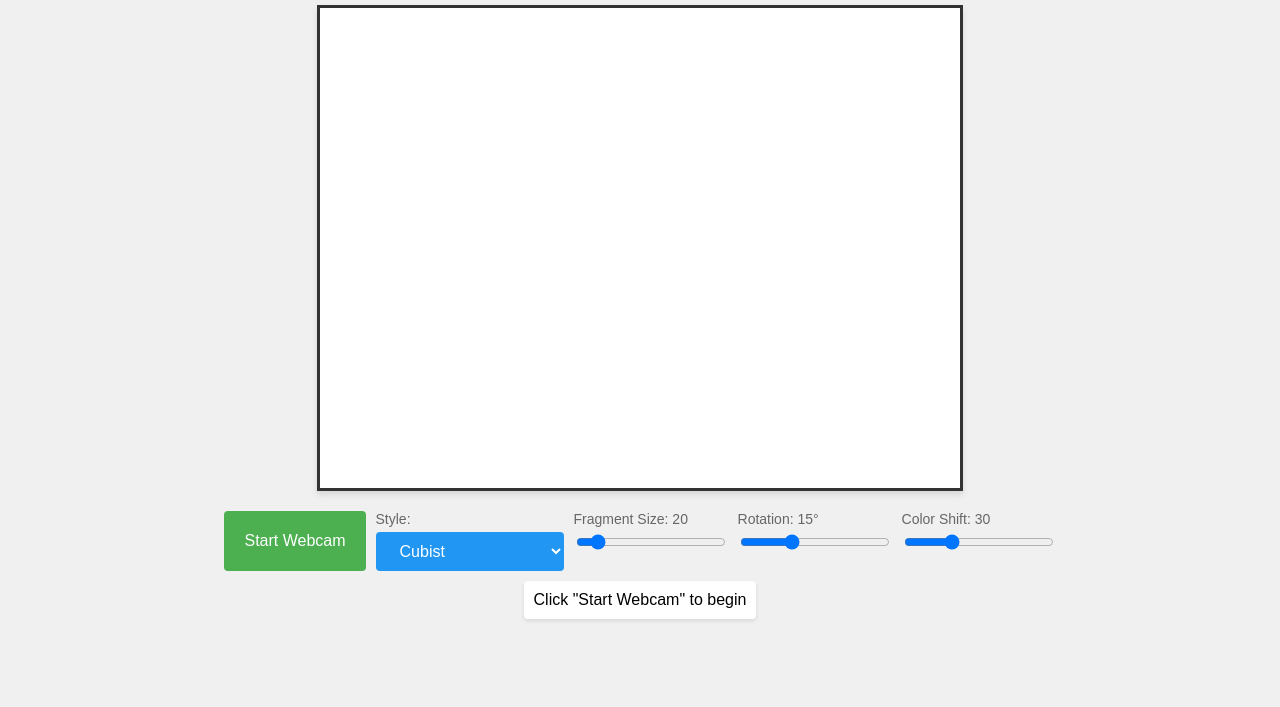
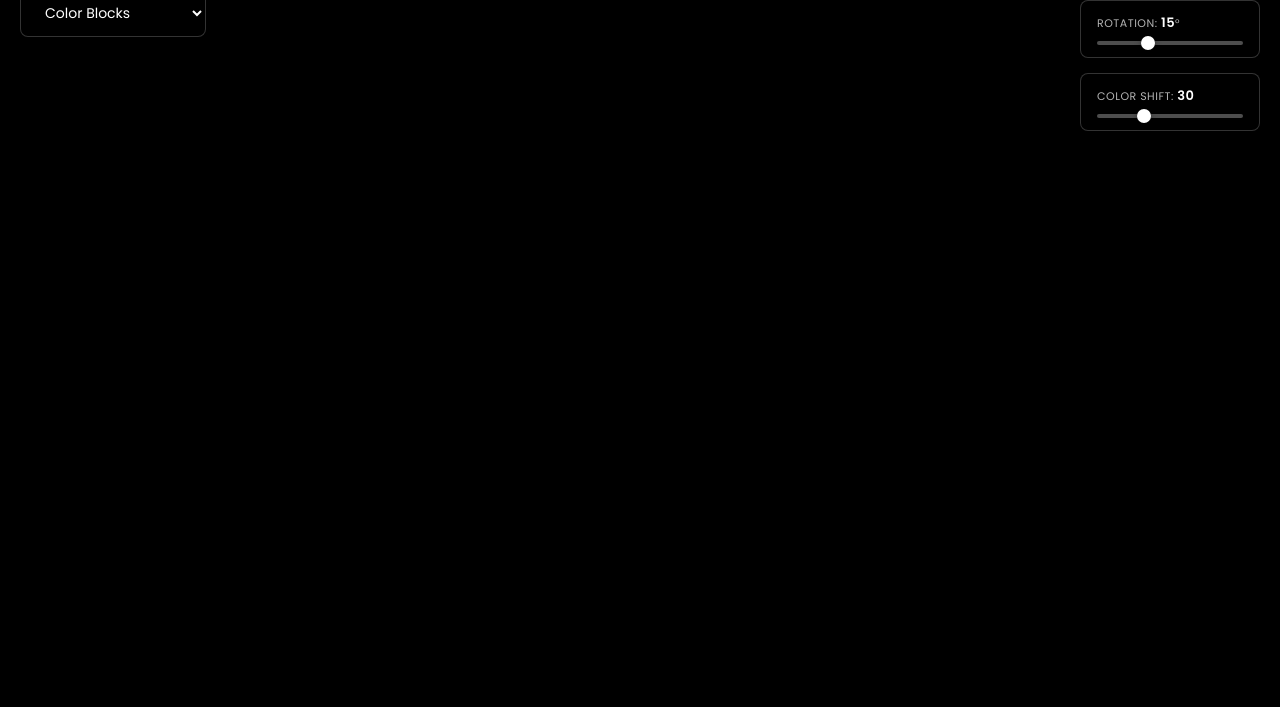
Before and after one commit to revanspr/genart, a plain HTML site: page GA2/picasso_face.html in a window 1280 px wide. Shown: the part 93-800 px from the top of the page. Drawn offline with Linux system fonts and the light colour scheme.

Commit message:
fullscreen

```diff
--- a/GA2/picasso_face.html
+++ b/GA2/picasso_face.html
@@ -5,25 +5,24 @@
     <meta name="viewport" content="width=device-width, initial-scale=1.0">
     <title>Picasso-Style Face Art</title>
     <style>
-        body {
+        @import url('https://fonts.googleapis.com/css2?family=Bebas+Neue&family=Poppins:wght@300;400;600&display=swap');
+
+        * {
             margin: 0;
-            padding: 20px;
-            display: flex;
-            flex-direction: column;
-            align-items: center;
-            background-color: #f0f0f0;
-            font-family: 'Arial', sans-serif;
+            padding: 0;
+            box-sizing: border-box;
         }
 
-        h1 {
-            color: #333;
-            margin-bottom: 20px;
-        }
-
-        #container {
+        body {
+            width: 100vw;
+            height: 100vh;
+            display: flex;
+            align-items: center;
+            justify-content: center;
+            background: #000;
+            font-family: 'Poppins', sans-serif;
             position: relative;
-            display: flex;
-            gap: 20px;
+            overflow: hidden;
         }
 
         video {
@@ -31,87 +30,149 @@
         }
 
         canvas {
-            border: 3px solid #333;
-            background-color: white;
-            box-shadow: 0 4px 6px rgba(0,0,0,0.1);
+            position: absolute;
+            top: 0;
+            left: 0;
+            width: 100vw;
+            height: 100vh;
+            object-fit: cover;
         }
 
-        #controls {
-            margin-top: 20px;
+        #left-controls {
+            position: fixed;
+            top: 20px;
+            left: 20px;
             display: flex;
-            gap: 10px;
-            flex-wrap: wrap;
-            justify-content: center;
+            flex-direction: column;
+            gap: 15px;
+            z-index: 10;
+        }
+
+        #right-controls {
+            position: fixed;
+            top: 20px;
+            right: 20px;
+            display: flex;
+            flex-direction: column;
+            gap: 15px;
+            z-index: 10;
         }
 
         button, select {
-            padding: 10px 20px;
-            font-size: 16px;
+            padding: 12px 20px;
+            font-size: 14px;
+            font-weight: 500;
             cursor: pointer;
-            background-color: #4CAF50;
+            background: rgba(0, 0, 0, 0.7);
             color: white;
-            border: none;
-            border-radius: 4px;
-            transition: background-color 0.3s;
+            border: 1px solid rgba(255, 255, 255, 0.2);
+            border-radius: 8px;
+            transition: all 0.3s ease;
+            font-family: 'Poppins', sans-serif;
+            outline: none;
+            backdrop-filter: blur(10px);
+            min-width: 180px;
         }
 
-        button:hover {
-            background-color: #45a049;
+        button:hover, select:hover {
+            background: rgba(0, 0, 0, 0.85);
+            border-color: rgba(255, 255, 255, 0.4);
         }
 
-        select {
-            background-color: #2196F3;
-        }
-
-        select:hover {
-            background-color: #0b7dda;
+        select option {
+            background: #222;
+            color: white;
         }
 
         .control-group {
+            background: rgba(0, 0, 0, 0.7);
+            backdrop-filter: blur(10px);
+            padding: 12px 16px;
+            border-radius: 8px;
+            border: 1px solid rgba(255, 255, 255, 0.2);
             display: flex;
             flex-direction: column;
-            gap: 5px;
+            gap: 8px;
+            min-width: 180px;
+        }
+
+        .control-group:hover {
+            background: rgba(0, 0, 0, 0.85);
+            border-color: rgba(255, 255, 255, 0.4);
         }
 
         label {
-            font-size: 14px;
-            color: #666;
+            font-size: 11px;
+            color: rgba(255, 255, 255, 0.7);
+            font-weight: 500;
+            text-transform: uppercase;
+            letter-spacing: 0.5px;
+        }
+
+        label span {
+            color: #fff;
+            font-weight: 700;
+            font-size: 13px;
         }
 
         input[type="range"] {
-            width: 150px;
+            width: 100%;
+            height: 4px;
+            border-radius: 2px;
+            background: rgba(255, 255, 255, 0.3);
+            outline: none;
+            -webkit-appearance: none;
         }
 
-        #status {
-            margin-top: 10px;
-            padding: 10px;
-            background-color: #fff;
-            border-radius: 4px;
-            box-shadow: 0 2px 4px rgba(0,0,0,0.1);
+        input[type="range"]::-webkit-slider-thumb {
+            -webkit-appearance: none;
+            appearance: none;
+            width: 14px;
+            height: 14px;
+            border-radius: 50%;
+            background: white;
+            cursor: pointer;
+            box-shadow: 0 2px 6px rgba(0,0,0,0.4);
+            transition: all 0.2s ease;
+        }
+
+        input[type="range"]::-webkit-slider-thumb:hover {
+            transform: scale(1.2);
+            box-shadow: 0 3px 10px rgba(0,0,0,0.6);
+        }
+
+        input[type="range"]::-moz-range-thumb {
+            width: 14px;
+            height: 14px;
+            border-radius: 50%;
+            background: white;
+            cursor: pointer;
+            border: none;
+            box-shadow: 0 2px 6px rgba(0,0,0,0.4);
+            transition: all 0.2s ease;
+        }
+
+        input[type="range"]::-moz-range-thumb:hover {
+            transform: scale(1.2);
+            box-shadow: 0 3px 10px rgba(0,0,0,0.6);
         }
     </style>
 </head>
 <body>
-    <h1>Picasso-Style Webcam Face Art</h1>
+    <video id="video" autoplay></video>
+    <canvas id="canvas"></canvas>
 
-    <div id="container">
-        <video id="video" width="640" height="480" autoplay></video>
-        <canvas id="canvas" width="640" height="480"></canvas>
-    </div>
-
-    <div id="controls">
+    <div id="left-controls">
         <button id="startBtn">Start Webcam</button>
-
-        <div class="control-group">
-            <label for="styleSelect">Style:</label>
         <select id="styleSelect">
+            <option value="colorBlocks">Color Blocks</option>
             <option value="cubist">Cubist</option>
             <option value="fragmented">Fragmented</option>
             <option value="geometric">Geometric Planes</option>
-                <option value="colorBlocks">Color Blocks</option>
         </select>
     </div>
 
+    <div id="right-controls">
         <div class="control-group">
             <label for="fragmentSlider">Fragment Size: <span id="fragmentValue">20</span></label>
             <input type="range" id="fragmentSlider" min="10" max="100" value="20">
@@ -127,8 +188,6 @@
             <input type="range" id="colorShiftSlider" min="0" max="100" value="30">
         </div>
     </div>
-
-    <div id="status">Click "Start Webcam" to begin</div>
 
     <script src="https://cdn.jsdelivr.net/npm/@mediapipe/face_detection"></script>
     <script src="https://cdn.jsdelivr.net/npm/@mediapipe/camera_utils"></script>
@@ -167,17 +226,26 @@
             document.getElementById('colorShiftValue').textContent = colorShift;
         });
 
+        // Set canvas to fullscreen
+        function resizeCanvas() {
+            canvas.width = window.innerWidth;
+            canvas.height = window.innerHeight;
+        }
+
+        resizeCanvas();
+        window.addEventListener('resize', resizeCanvas);
+
         // Start webcam
         startBtn.addEventListener('click', async () => {
             try {
                 stream = await navigator.mediaDevices.getUserMedia({
-                    video: { width: 640, height: 480 }
+                    video: {
+                        width: { ideal: 1920 },
+                        height: { ideal: 1080 }
+                    }
                 });
                 video.srcObject = stream;
-                status.textContent = 'Webcam active - Creating Picasso-style art!';
-                status.style.backgroundColor = '#d4edda';
                 startBtn.textContent = 'Stop Webcam';
-                startBtn.style.backgroundColor = '#f44336';
 
                 video.addEventListener('loadeddata', () => {
                     drawPicassoStyle();
@@ -185,8 +253,7 @@
 
                 startBtn.onclick = stopWebcam;
             } catch (err) {
-                status.textContent = 'Error accessing webcam: ' + err.message;
-                status.style.backgroundColor = '#f8d7da';
+                alert('Error accessing webcam: ' + err.message);
             }
         });
 
@@ -198,15 +265,28 @@
             if (animationId) {
                 cancelAnimationFrame(animationId);
             }
-            status.textContent = 'Webcam stopped';
-            status.style.backgroundColor = '#fff3cd';
             startBtn.textContent = 'Start Webcam';
-            startBtn.style.backgroundColor = '#4CAF50';
             startBtn.onclick = () => location.reload();
         }
 
         function drawPicassoStyle() {
-            ctx.drawImage(video, 0, 0, canvas.width, canvas.height);
+            // Draw video to fill canvas while maintaining aspect ratio
+            const videoAspect = video.videoWidth / video.videoHeight;
+            const canvasAspect = canvas.width / canvas.height;
+
+            let drawWidth, drawHeight, offsetX = 0, offsetY = 0;
+
+            if (videoAspect > canvasAspect) {
+                drawHeight = canvas.height;
+                drawWidth = drawHeight * videoAspect;
+                offsetX = (canvas.width - drawWidth) / 2;
+            } else {
+                drawWidth = canvas.width;
+                drawHeight = drawWidth / videoAspect;
+                offsetY = (canvas.height - drawHeight) / 2;
+            }
+
+            ctx.drawImage(video, offsetX, offsetY, drawWidth, drawHeight);
 
             const style = styleSelect.value;
 
```
Lines whose indentation alone changed are shown as unchanged.
